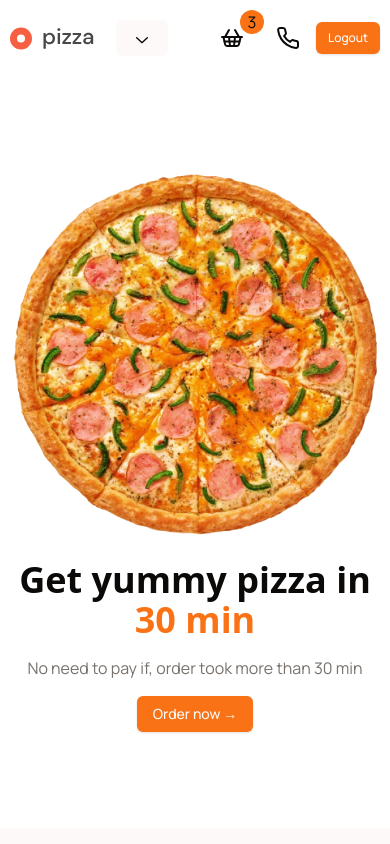
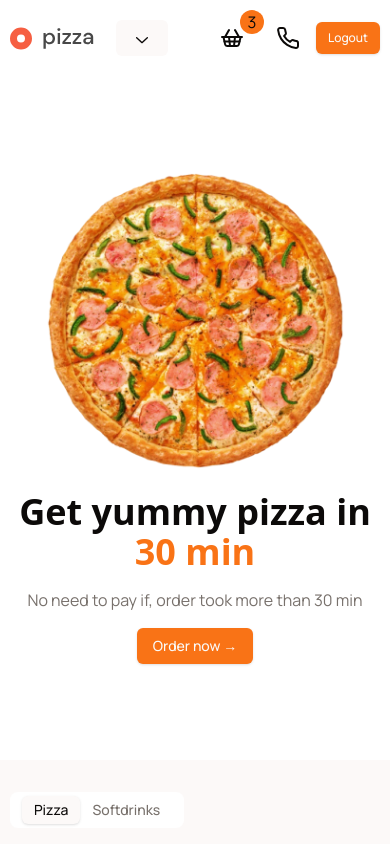
Before and after one commit to Nischal1101/pizza-ui, a Next.js app: page / in a window 390 px wide. Shown: the top 844 px of the page. Built offline with nearby package versions, Linux system fonts and the light colour scheme.

Commit message:
make image of hero responsive

```diff
--- a/src/components/custom/Hero.tsx
+++ b/src/components/custom/Hero.tsx
@@ -24,11 +24,11 @@ const Hero = () => {
               </p>
               <Button>Order now &rarr;</Button>
             </div>
-            <div className="">
+            <div className="flex justify-center">
               <Image
                 src={pizza}
                 alt="pizza image loading"
-                className="w-full h-auto "
+                className="w-[300px] h-[300px] lg:w-[400px] lg:h-[400px]"
               />
             </div>
           </div>
```
